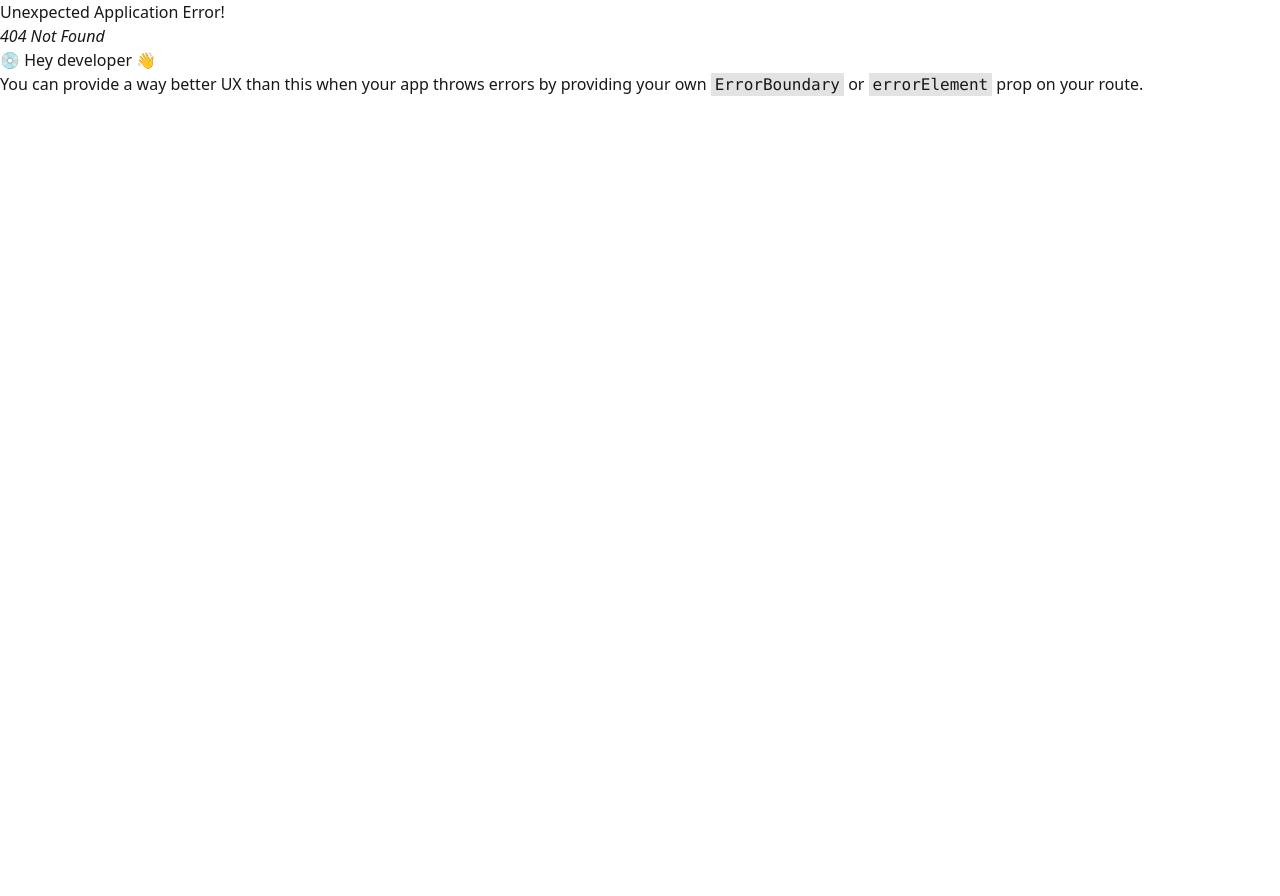
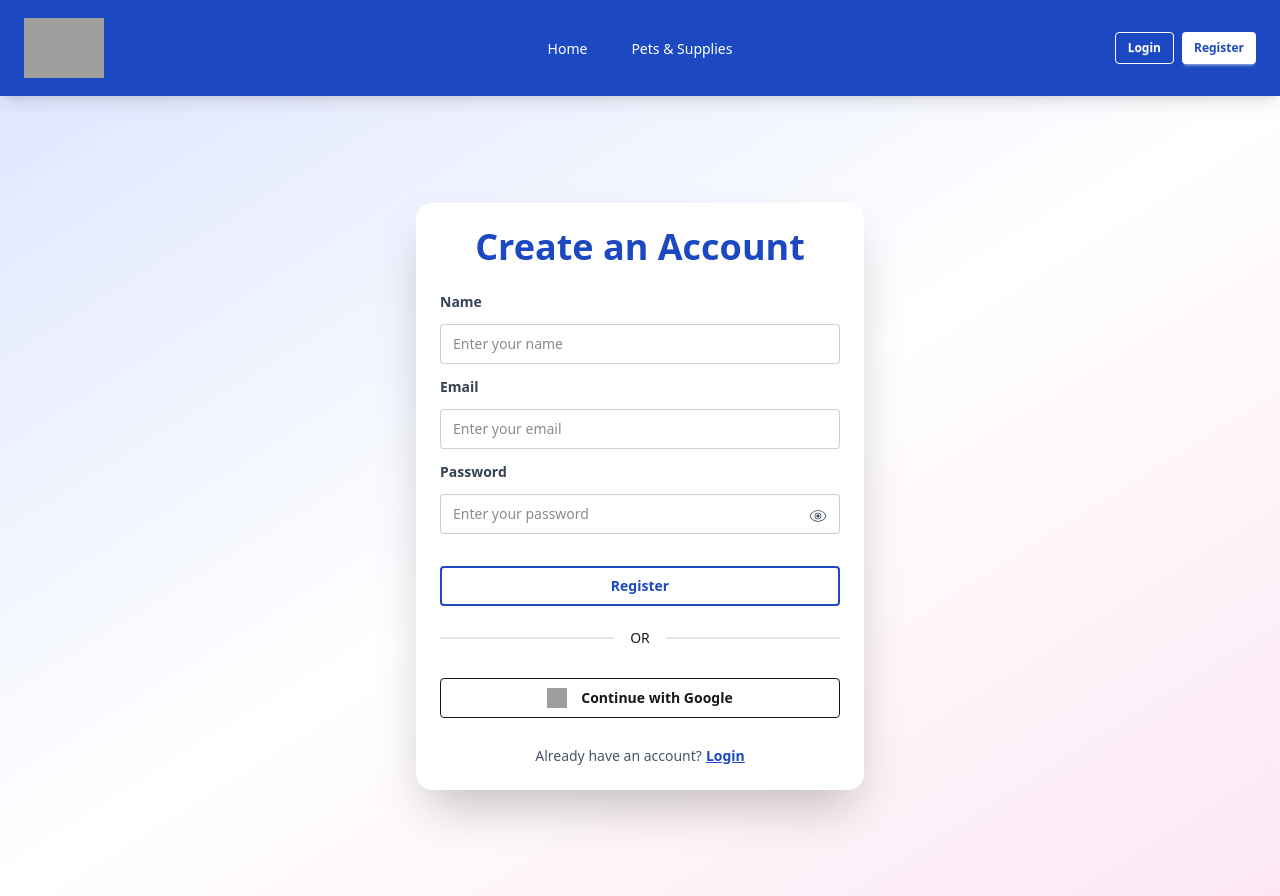
Before and after one commit to siyamsikder/petnest-client-side, a React (Vite) app: page /register in a window 1280 px wide. Before the commit this address had no page. Before the commit the page ends 800 px from the top, so only its background shows below. Built offline with nearby package versions, Linux system fonts and the light colour scheme; no server answers; grey boxes are pictures that could not be loaded.

Commit message:
added a Registetion,GooglSignin,Logout featuer and authProvider

```diff
--- a/package.json
+++ b/package.json
@@ -14,7 +14,9 @@
     "firebase": "^12.5.0",
     "react": "^19.1.1",
     "react-dom": "^19.1.1",
+    "react-icons": "^5.5.0",
     "react-router": "^7.9.5",
+    "react-toastify": "^11.0.5",
     "tailwindcss": "^4.1.17"
   },
   "devDependencies": {
--- /dev/null
+++ b/src/User/Login.jsx
@@ -0,0 +1,11 @@
+import React from 'react';
+
+const LOgin = () => {
+    return (
+        <div>
+
+        </div>
+    );
+};
+
+export default LOgin;
--- /dev/null
+++ b/src/User/Registier.jsx
@@ -0,0 +1,151 @@
+import React, { useContext, useState } from "react";
+import { Link, useNavigate } from "react-router";
+import { CiRead } from "react-icons/ci";
+import { toast } from "react-toastify";
+import { AuthContext } from "../contexts/AuthContext";
+// import logo from "../assets/logo.png"
+
+const Register = () => {
+  const { createUser, signInWithGoogle } = useContext(AuthContext);
+  const [showPassword, setShowPassword] = useState(false);
+  const navigate = useNavigate();
+
+  // 🔹 Handle email-password registration
+  const handleRegister = (e) => {
+    e.preventDefault();
+    const form = e.target;
+    const name = form.name.value;
+    const email = form.email.value;
+    const password = form.password.value;
+    console.log(name);
+
+    createUser(email, password)
+      .then((result) => {
+        console.log("User created:", result.user);
+        toast.success("Registration successful!");
+        form.reset();
+        navigate("/"); //
+      })
+      .catch((error) => {
+        toast.error(error.message);
+      });
+  };
+
+  // 🔹 Handle Google Sign-in
+  const handleGoogleSignin = () => {
+    signInWithGoogle()
+      .then((result) => {
+        console.log("Google login:", result.user);
+        const newUser = {
+          name: result.user.displayName,
+          email: result.user.email,
+          image: result.user.photoURL,
+        };
+
+        fetch("http://localhost:3000/users", {
+          method: "POST",
+          headers: {
+            "content-type": "application/json",
+          },
+          body: JSON.stringify(newUser),
+        })
+          .then((res) => res.json())
+          .then((data) => {
+            console.log("data after user save", data);
+          });
+        toast.success("Google login successful!");
+        navigate("/");
+      })
+      .catch((error) => {
+        toast.error(error.message);
+      });
+  };
+
+  return (
+    <div className="min-h-screen bg-gradient-to-br from-indigo-100 via-white to-pink-100 flex items-center justify-center p-10">
+      <div className="card w-full max-w-md bg-base-100 shadow-2xl rounded-2xl">
+        <div className="card-body">
+          <h1 className="text-4xl font-extrabold text-center text-primary mb-4">
+            Create an Account
+          </h1>
+
+          {/* Register Form */}
+          <form onSubmit={handleRegister}>
+            <fieldset className="space-y-3">
+              {/* Name */}
+              <label className="label font-semibold text-gray-700">Name</label>
+              <input
+                name="name"
+                type="text"
+                className="input input-bordered w-full"
+                placeholder="Enter your name"
+                required
+              />
+
+              {/* Email */}
+              <label className="label font-semibold text-gray-700">Email</label>
+              <input
+                name="email"
+                type="email"
+                className="input input-bordered w-full"
+                placeholder="Enter your email"
+                required
+              />
+
+              {/* Password */}
+              <label className="label font-semibold text-gray-700">
+                Password
+              </label>
+              <div className="relative">
+                <input
+                  name="password"
+                  type={showPassword ? "text" : "password"}
+                  className="input input-bordered w-full"
+                  placeholder="Enter your password"
+                  required
+                />
+                <span
+                  onClick={() => setShowPassword(!showPassword)}
+                  className="absolute right-3 top-3 text-xl text-gray-600 cursor-pointer">
+                  <CiRead />
+                </span>
+              </div>
+
+              {/* Register Button */}
+              <button
+                type="submit"
+                className="btn text-primary bg-white border-2 border-primary w-full mt-5 text font-semibold">
+                Register
+              </button>
+            </fieldset>
+          </form>
+
+          {/* OR Divider */}
+          <div className="divider">OR</div>
+
+          {/* Google Button */}
+          <button
+            onClick={handleGoogleSignin}
+            className="btn mt-2 btn-outline w-full flex items-center justify-center">
+            <img
+              src="https://www.svgrepo.com/show/475656/google-color.svg"
+              alt="Google"
+              className="w-5 h-5 mr-2"
+            />
+            Continue with Google
+          </button>
+
+          {/* Redirect to Login */}
+          <p className="text-center text-sm text-gray-600 mt-5">
+            Already have an account?
+            <Link to="/login" className="link text-primary font-semibold ml-1">
+              Login
+            </Link>
+          </p>
+        </div>
+      </div>
+    </div>
+  );
+};
+
+export default Register;
--- a/src/components/Navbar.jsx
+++ b/src/components/Navbar.jsx
@@ -1,8 +1,22 @@
-import React from "react";
+import React, { useContext } from "react";
 import { Link } from "react-router";
 import logo from "../assets/logo.png";
+import { AuthContext } from "../contexts/AuthContext";
+import { toast } from "react-toastify";
 
 const Navbar = () => {
+  const { user, signOutUser } = useContext(AuthContext);
+
+  const handleSignOut = () => {
+    signOutUser()
+      .then(() => {
+        toast.success("✅ Logged out successfully!");
+      })
+      .catch((error) => {
+        toast.error(error.message);
+      });
+  };
+
   const navItems = (
     <>
       <li>
@@ -17,26 +31,36 @@ const Navbar = () => {
           Pets & Supplies
         </Link>
       </li>
+      {user && (
+        <>
           <li>
-        <Link to="/add-listing" className="hover:text-accent transition-colors">
+            <Link
+              to="/add-listing"
+              className="hover:text-accent transition-colors">
               Add Listing
             </Link>
           </li>
           <li>
-        <Link to="/my-listings" className="hover:text-accent transition-colors">
+            <Link
+              to="/my-listings"
+              className="hover:text-accent transition-colors">
               My Listings
             </Link>
           </li>
           <li>
-        <Link to="/my-orders" className="hover:text-accent transition-colors">
+            <Link
+              to="/my-orders"
+              className="hover:text-accent transition-colors">
               My Orders
             </Link>
           </li>
         </>
+      )}
+    </>
   );
-
   return (
-    <div className="navbar bg-[#1c49c2] text-white px-6 shadow-lg">
+    <div className="navbar bg-primary text-white px-6 shadow-lg">
+      {/* Navbar Start */}
       <div className="navbar-start">
         <div className="dropdown">
           <div tabIndex={0} role="button" className="btn btn-ghost lg:hidden">
@@ -60,7 +84,6 @@ const Navbar = () => {
             {navItems}
           </ul>
         </div>
-        {/* Logo */}
         <Link to="/" className="flex items-center gap-2">
           <img
             src={logo}
@@ -69,34 +92,45 @@ const Navbar = () => {
           />
         </Link>
       </div>
+
       <div className="navbar-center hidden lg:flex">
         <ul className="menu menu-horizontal px-1 gap-5 font-medium">
           {navItems}
         </ul>
       </div>
+
+      {/* Navbar End */}
       <div className="navbar-end flex items-center gap-3">
-        <div className="hidden sm:flex gap-2">
+        {!user ? (
+          <div className="flex gap-2 ">
             <Link
               to="/login"
-            className="btn btn-outline btn-sm border-white text-white hover:bg-white hover:text-[#1c49c2]">
+              className="btn btn-outline btn-sm border-white text-white hover:bg-white hover:text-primary">
               Login
             </Link>
             <Link
               to="/register"
-            className="btn btn-sm bg-white text-[#1c49c2] hover:bg-accent hover:text-white border-none">
+              className="btn btn-sm bg-white text-primary hover:bg-accent hover:text-white border-none">
               Register
             </Link>
           </div>
+        ) : (
           <div className="flex items-center gap-3">
             <img
-            src="https://i.ibb.co/3z5GzKk/avatar.png"
+              src={user.photoURL || "https://i.ibb.co/3z5GzKk/avatar.png"}
               alt="User Avatar"
               className="w-10 h-10 rounded-full border-2 border-white"
             />
-          <button className="btn btn-sm bg-accent border-none hover:bg-white hover:text-[#1c49c2] text-white">
+            <span className="hidden sm:block font-medium">
+              {user.displayName || "User"}
+            </span>
+            <button
+              onClick={handleSignOut}
+              className="btn btn-sm bg-accent border-none hover:bg-white hover:text-[#1c49c2] text-white">
               Logout
             </button>
           </div>
+        )}
       </div>
     </div>
   );
--- a/src/contexts/AuthContext.jsx
+++ b/src/contexts/AuthContext.jsx
@@ -0,0 +1,3 @@
+import { createContext } from "react";
+
+export const AuthContext=createContext(null)
--- a/src/contexts/AuthProvider.jsx
+++ b/src/contexts/AuthProvider.jsx
@@ -0,0 +1,59 @@
+import React, { useEffect, useState } from "react";
+import { AuthContext } from "./AuthContext";
+import {
+  createUserWithEmailAndPassword,
+  GoogleAuthProvider,
+  onAuthStateChanged,
+  signInWithEmailAndPassword,
+  signInWithPopup,
+  signOut,
+} from "firebase/auth";
+import { auth } from "../firebase/firebase.config";
+
+const googleProvider = new GoogleAuthProvider();
+
+const AuthProvider = ({ children }) => {
+  const [user, setUser] = useState(null);
+  const [loading, setLoading] = useState(true);
+
+  const createUser = (email, passward) => {
+    setLoading(true);
+    return createUserWithEmailAndPassword(auth, email, passward);
+  };
+  const signInUser = (email, passward) => {
+    setLoading(true);
+    return signInWithEmailAndPassword(auth, email, passward);
+  };
+  const signInWithGoogle = () => {
+    setLoading(true);
+    return signInWithPopup(auth, googleProvider);
+  };
+  const signOutUser = () => {
+    setLoading(false);
+    return signOut(auth);
+  };
+  useEffect(() => {
+    const unsubscribe = onAuthStateChanged(auth, (createUser) => {
+      setUser(createUser);
+      setLoading(false);
+    });
+    return () => {
+      unsubscribe();
+    };
+  }, []);
+  const authInfo = {
+    createUser,
+    user,
+    loading,
+    signInUser,
+    signInWithGoogle,
+    signOutUser,
+  };
+  return (
+    <div>
+      <AuthContext value={authInfo}>{children}</AuthContext>
+    </div>
+  );
+};
+
+export default AuthProvider;
--- a/src/firebase/firebase.config.js
+++ b/src/firebase/firebase.config.js
@@ -1,5 +1,7 @@
 // Import the functions you need from the SDKs you need
 import { initializeApp } from "firebase/app";
+import { getAuth } from "firebase/auth";
+
 // TODO: Add SDKs for Firebase products that you want to use
 // https://firebase.google.com/docs/web/setup#available-libraries
 
@@ -15,3 +17,4 @@ const firebaseConfig = {
 
 // Initialize Firebase
 const app = initializeApp(firebaseConfig);
+export const auth = getAuth(app);
--- a/src/routes/Routrr.jsx
+++ b/src/routes/Routrr.jsx
@@ -1,20 +1,26 @@
 import { createBrowserRouter } from "react-router";
 import MainLayout from "../Layout/MainLayout";
 import Home from "../pages/Home";
+import Register from "../User/Registier";
+import Login from "../User/LOgin";
 
-
-export const routre =createBrowserRouter([
-    {
-        path:"/",
-        element:<MainLayout/>,
-        children:[
-            {
-                index:true,
-                element:<Home/>,
-            },
-            {
-
-            }
-        ]
-    }
-])
+export const routre = createBrowserRouter([
+  {
+    path: "/",
+    element: <MainLayout />,
+    children: [
+      {
+        index: true,
+        element: <Home />,
+      },
+      {
+        path: "/register",
+        element: <Register/>,
+      },
+      {
+        path: "/login",
+        element: <Login/>,
+      },
+    ],
+  },
+]);
```
Also changed, not shown: src/index.css (+17 -1 lines), src/main.jsx (+14 -9 lines), 1 other file (tests, documents, lock files or other folders). Lines whose indentation alone changed are shown as unchanged.
